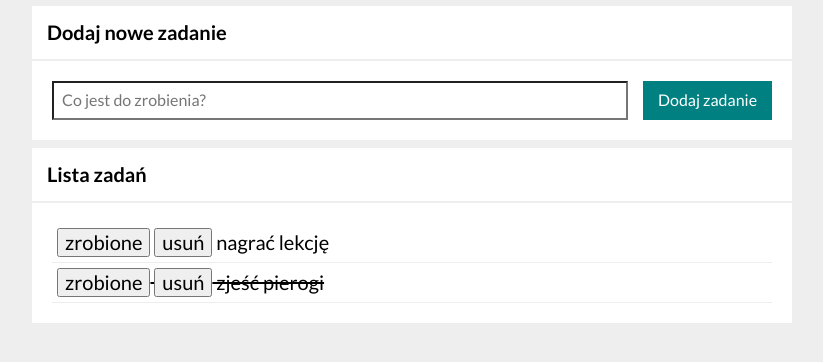
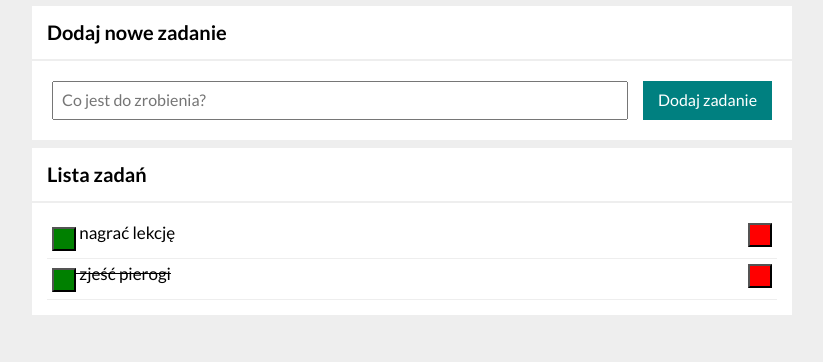
Before and after one commit to jakubzuber/todo-list, a plain HTML site: page index.html in a window 1280 px wide. Shown: the part 94-456 px from the top of the page, without its empty margins (228-1051 px from the left). Drawn offline with nearby package versions, Linux system fonts and the light colour scheme.

Commit message:
css files added

```diff
--- /dev/null
+++ b/css/form.css
@@ -0,0 +1,20 @@
+.form {
+    background-color: white;
+    padding: 20px;
+    margin: 1px 20px 1px 20px;
+    display: grid;
+    grid-template-columns: 4fr 1fr;
+}
+
+.form__input {
+    padding: 8px;
+    border: 1px s
+}
+
+.form__button {
+    background-color: teal;
+    color: white;
+    padding: 8px;
+    margin-left: 15px;
+    border-style: none;
+}
--- /dev/null
+++ b/css/section.css
@@ -0,0 +1,17 @@
+.header {
+    margin-top: 35px;
+    margin-left: 20px;
+}
+
+.section {
+    display: flex;
+    flex-direction: column;
+    align-content: center;
+}
+
+.section__header {
+    background-color: white;
+    font-size: 20px;
+    padding: 15px;
+    margin: 7px 20px 1px 20px;
+}
--- a/css/toDoList.css
+++ b/css/toDoList.css
@@ -1,45 +1,8 @@
-.header {
-    margin-top: 35px;
-    margin-left: 20px;
-}
 
-.section {
-    display: flex;
-    flex-direction: column;
-    align-content: center;
-}
-
-.section__header {
-    background-color: white;
-    font-size: 20px;
-    padding: 15px;
-    margin: 7px 20px 1px 20px;
-}
-
-.form {
-    background-color: white;
-    padding: 20px;
-    margin: 1px 20px 1px 20px;
-    display: grid;
-    grid-template-columns: 4fr 1fr;
-}
-
-.form__input {
-    padding: 8px;
-    border-width: 2px;
-}
-
-.form__button {
-    background-color: teal;
-    color: white;
-    padding: 8px;
-    margin-left: 15px;
-    border-style: none;
-}
 
 .taskList {
     background-color: white;
-    padding: 20px;
+    padding: 15px;
     margin: 1px 20px 1px 20px;
     list-style: inside;
 }
@@ -48,9 +11,22 @@
     border-bottom: 1px solid #eee;
     list-style-type: none;
     padding: 5px;
-    font-size: 20px;
+    font-size: 17px;
+    justify-content: center;
 }
 
 .taskList__task--crossed {
     text-decoration:line-through
 }
+
+.list__buttonDone {
+    background-color: green;
+    padding: 10px;
+    margin-bottom: 2px;
+}
+
+.list_buttonRemove {
+   float: right;
+   background-color: red;
+   padding: 10px;
+}
--- a/index.html
+++ b/index.html
@@ -13,6 +13,8 @@
         rel="stylesheet">
     <link href="css/global.css" rel="stylesheet">
     <link href="css/toDoList.css" rel="stylesheet">
+    <link href="css/section.css" rel="stylesheet">
+    <link href="css/form.css" rel="stylesheet">
     <script defer src="javascript/script.js"></script>
 </head>
 
--- a/javascript/script.js
+++ b/javascript/script.js
@@ -28,20 +28,7 @@
         render();
     }
 
-    const render = () => {
-        let htmlString = ""
-
-        for (const task of tasks) {
-            htmlString += `
-            <li ${task.done ? "class=\"taskList__task taskList__task--crossed \"" : "class=\"taskList__task\""}>
-            <button class="js-done">zrobione</button>
-            <button class="js-remove">usuń</button>
-            ${task.content}
-            </li>`;
-        }
-
-        document.querySelector(".js-tasks").innerHTML = htmlString;
-
+    const bindEvents = () => {
         const removeButtons = document.querySelectorAll(".js-remove");
 
         removeButtons.forEach((removeButton, index) => {
@@ -59,6 +46,23 @@
             });
 
         });
+    };
+
+    const render = () => {
+        let htmlString = ""
+
+        for (const task of tasks) {
+            htmlString += `
+            <li ${task.done ? "class=\"taskList__task taskList__task--crossed \"" : "class=\"taskList__task\""}>
+            <button class="js-done list__buttonDone"></button>
+            ${task.content}
+            <button class="js-remove list_buttonRemove"></button>
+            </li>`;
+        }
+
+        document.querySelector(".js-tasks").innerHTML = htmlString;
+
+        bindEvents();
     };
 
     const onFormSubmit = (event) => {
```
